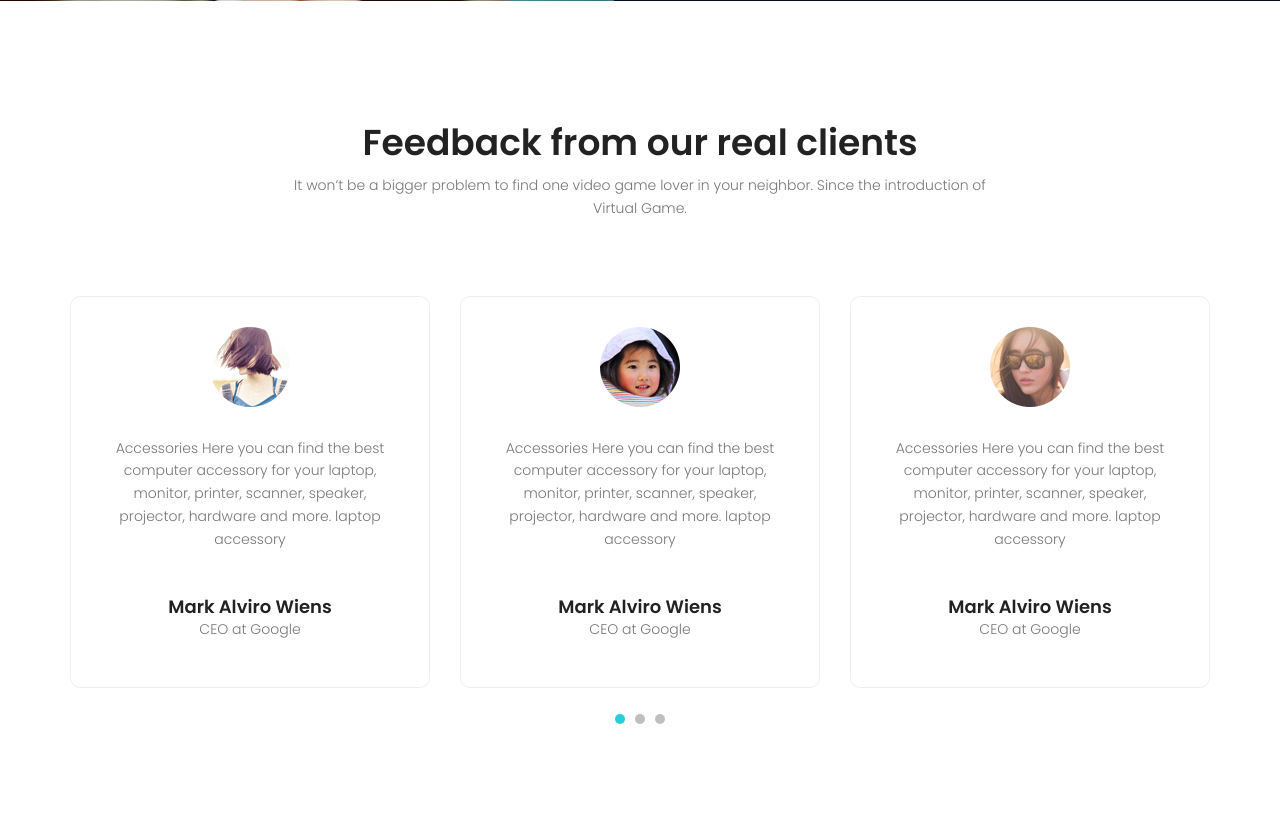
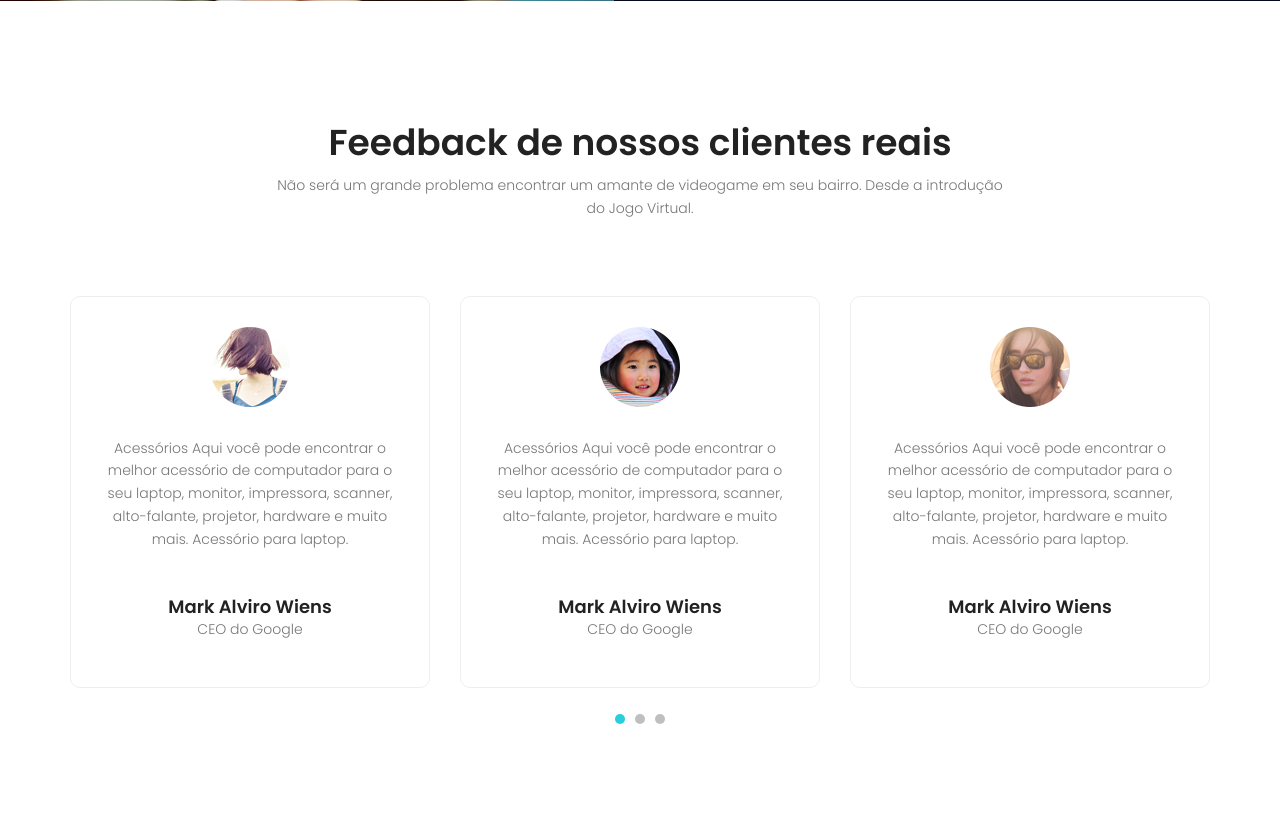
Before and after one commit to GustaSoier/Clinica-Dentista, a Laravel app: page / in a window 1280 px wide. Shown: the part 2468-3305 px from the top of the page. Run offline with Laravel 9, Linux system fonts and the light colour scheme; some libraries are stand-ins or nearby versions.

Commit message:
PHP
feita a tradução da testomial Area

```diff
--- a/clinicadentista/resources/views/site/home.blade.php
+++ b/clinicadentista/resources/views/site/home.blade.php
@@ -164,9 +164,8 @@
             <div class="row d-flex justify-content-center">
                 <div class="menu-content pb-60 col-lg-8">
                     <div class="title text-center">
-                        <h1 class="mb-10">Feedback from our real clients</h1>
-                        <p>It won’t be a bigger problem to find one video game lover in your neighbor. Since the
-                            introduction of Virtual Game.</p>
+                        <h1 class="mb-10">Feedback de nossos clientes reais</h1>
+                        <p>Não será um grande problema encontrar um amante de videogame em seu bairro. Desde a introdução do Jogo Virtual.</p>
                     </div>
                 </div>
             </div>
@@ -175,100 +174,100 @@
                     <div class="single-testimonial item">
                         <img class="mx-auto" src="img/t1.png" alt="">
                         <p class="desc">
-                            Accessories Here you can find the best computer accessory for your laptop, monitor, printer,
-                            scanner, speaker, projector, hardware and more. laptop accessory
+                            Acessórios Aqui você pode encontrar o melhor acessório de computador para o seu laptop, monitor, impressora,
+                            scanner, alto-falante, projetor, hardware e muito mais. Acessório para laptop.
                         </p>
                         <h4>Mark Alviro Wiens</h4>
                         <p>
-                            CEO at Google
+                            CEO do Google
                         </p>
                     </div>
                     <div class="single-testimonial item">
                         <img class="mx-auto" src="img/t2.png" alt="">
                         <p class="desc">
-                            Accessories Here you can find the best computer accessory for your laptop, monitor, printer,
-                            scanner, speaker, projector, hardware and more. laptop accessory
+                            Acessórios Aqui você pode encontrar o melhor acessório de computador para o seu laptop, monitor, impressora,
+                            scanner, alto-falante, projetor, hardware e muito mais. Acessório para laptop.
                         </p>
                         <h4>Mark Alviro Wiens</h4>
                         <p>
-                            CEO at Google
+                            CEO do Google
                         </p>
                     </div>
                     <div class="single-testimonial item">
                         <img class="mx-auto" src="img/t3.png" alt="">
                         <p class="desc">
-                            Accessories Here you can find the best computer accessory for your laptop, monitor, printer,
-                            scanner, speaker, projector, hardware and more. laptop accessory
+                            Acessórios Aqui você pode encontrar o melhor acessório de computador para o seu laptop, monitor, impressora,
+                            scanner, alto-falante, projetor, hardware e muito mais. Acessório para laptop.
                         </p>
                         <h4>Mark Alviro Wiens</h4>
                         <p>
-                            CEO at Google
+                            CEO do Google
                         </p>
                     </div>
                     <div class="single-testimonial item">
                         <img class="mx-auto" src="img/t1.png" alt="">
                         <p class="desc">
-                            Accessories Here you can find the best computer accessory for your laptop, monitor, printer,
-                            scanner, speaker, projector, hardware and more. laptop accessory
+                            Acessórios Aqui você pode encontrar o melhor acessório de computador para o seu laptop, monitor, impressora,
+                            scanner, alto-falante, projetor, hardware e muito mais. Acessório para laptop.
                         </p>
                         <h4>Mark Alviro Wiens</h4>
                         <p>
-                            CEO at Google
+                            CEO do Google
                         </p>
                     </div>
                     <div class="single-testimonial item">
                         <img class="mx-auto" src="img/t2.png" alt="">
                         <p class="desc">
-                            Accessories Here you can find the best computer accessory for your laptop, monitor, printer,
-                            scanner, speaker, projector, hardware and more. laptop accessory
+                            Acessórios Aqui você pode encontrar o melhor acessório de computador para o seu laptop, monitor, impressora,
+                            scanner, alto-falante, projetor, hardware e muito mais. Acessório para laptop.
                         </p>
                         <h4>Mark Alviro Wiens</h4>
                         <p>
-                            CEO at Google
+                            CEO do Google
                         </p>
                     </div>
                     <div class="single-testimonial item">
                         <img class="mx-auto" src="img/t3.png" alt="">
                         <p class="desc">
-                            Accessories Here you can find the best computer accessory for your laptop, monitor, printer,
-                            scanner, speaker, projector, hardware and more. laptop accessory
+                            Acessórios Aqui você pode encontrar o melhor acessório de computador para o seu laptop, monitor, impressora,
+                            scanner, alto-falante, projetor, hardware e muito mais. Acessório para laptop.
                         </p>
                         <h4>Mark Alviro Wiens</h4>
                         <p>
-                            CEO at Google
+                            CEO do Google
                         </p>
                     </div>
                     <div class="single-testimonial item">
                         <img class="mx-auto" src="img/t1.png" alt="">
                         <p class="desc">
-                            Accessories Here you can find the best computer accessory for your laptop, monitor, printer,
-                            scanner, speaker, projector, hardware and more. laptop accessory
+                            Acessórios Aqui você pode encontrar o melhor acessório de computador para o seu laptop, monitor, impressora,
+                            scanner, alto-falante, projetor, hardware e muito mais. Acessório para laptop.
                         </p>
                         <h4>Mark Alviro Wiens</h4>
                         <p>
-                            CEO at Google
+                            CEO do Google
                         </p>
                     </div>
                     <div class="single-testimonial item">
                         <img class="mx-auto" src="img/t2.png" alt="">
                         <p class="desc">
-                            Accessories Here you can find the best computer accessory for your laptop, monitor, printer,
-                            scanner, speaker, projector, hardware and more. laptop accessory
+                            Acessórios Aqui você pode encontrar o melhor acessório de computador para o seu laptop, monitor, impressora,
+                            scanner, alto-falante, projetor, hardware e muito mais. Acessório para laptop.
                         </p>
                         <h4>Mark Alviro Wiens</h4>
                         <p>
-                            CEO at Google
+                            CEO do Google
                         </p>
                     </div>
                     <div class="single-testimonial item">
                         <img class="mx-auto" src="img/t3.png" alt="">
                         <p class="desc">
-                            Accessories Here you can find the best computer accessory for your laptop, monitor, printer,
-                            scanner, speaker, projector, hardware and more. laptop accessory
+                            Acessórios Aqui você pode encontrar o melhor acessório de computador para o seu laptop, monitor, impressora,
+                            scanner, alto-falante, projetor, hardware e muito mais. Acessório para laptop.
                         </p>
                         <h4>Mark Alviro Wiens</h4>
                         <p>
-                            CEO at Google
+                            CEO do Google
                         </p>
                     </div>
                 </div>
```
